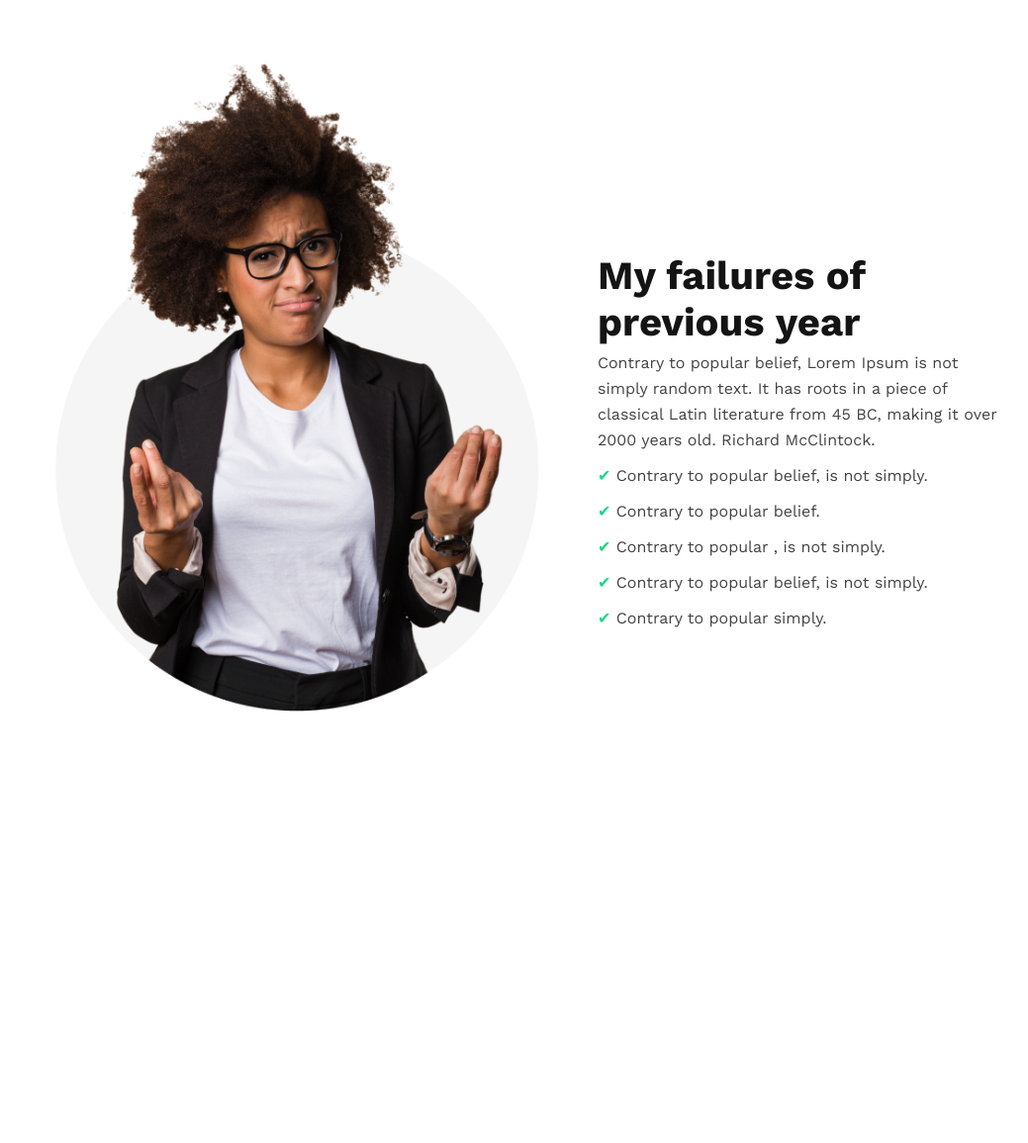
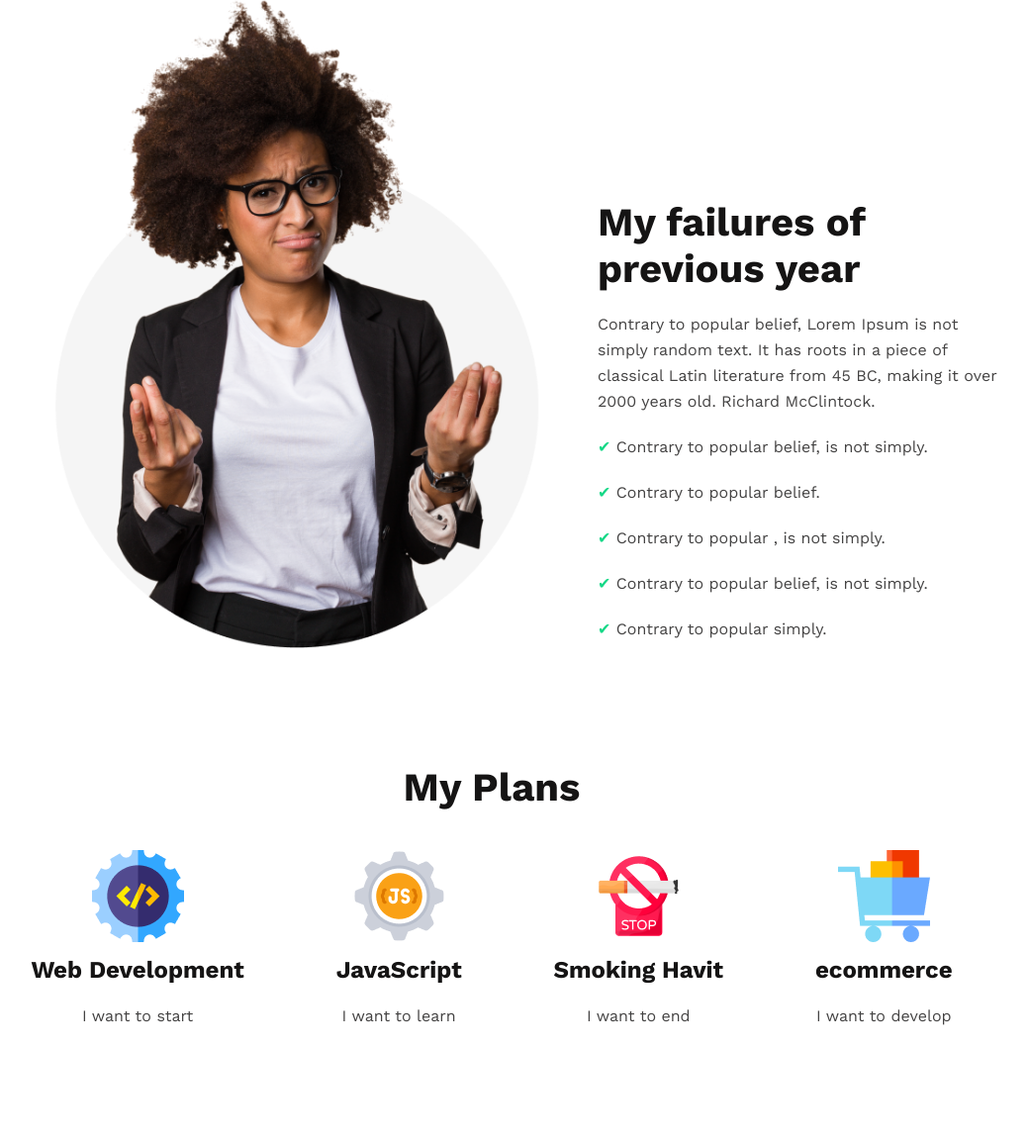
Before and after one commit to marjanhasan/new-year-new-me, a plain HTML site: page index.html in a window 1280 px wide. Shown: the part 878-2033 px from the top of the page at 99% size, without its empty margins (143-1182 px from the left). Before the commit the page ends 1729 px from the top, so only its background shows below. Drawn offline with nearby package versions, Linux system fonts and the light colour scheme.

Commit message:
second section added from main section

```diff
--- a/css/style.css
+++ b/css/style.css
@@ -11,6 +11,7 @@ a{
 .title {
     font-weight: 700;
     color: #151414;
+    padding: 10px 0;
 }
 
 .description {
@@ -18,6 +19,7 @@ a{
     color: #444343;
     font-size: 16px;
     line-height: 26px;
+    padding: 10px 0;
 }
 
 /* primary section end */
@@ -76,10 +78,6 @@ nav ul li a {
     line-height: 76px;
 }
 
-.banner p{
-    padding: 20px 0;
-}
-
 .banner button{
     background: #F15B22;
     padding: 10px 15px;
@@ -98,9 +96,11 @@ nav ul li a {
 main{
     width: 80%;
     margin: auto;
-    padding: 10% 0;
+    padding: 5% 0;
 }
-
+main section{
+    padding-bottom: 10%;
+}
 .first-section{
     display: flex;
 }
@@ -118,10 +118,18 @@ main{
     font-size: 40px;
 }
 
-.story p{
-    padding: 5px 0;
-}
-
 .story p span{
     color: #16D887;
 }
+
+main .second-section h2{
+    text-align: center;
+    font-size: 40px;
+}
+
+.plans{
+    display: flex;
+    justify-content: space-around;
+    text-align: center;
+    margin-top: 30px;
+}
--- a/index.html
+++ b/index.html
@@ -63,6 +63,32 @@
                 <p class="description"><span>✔</span> Contrary to popular simply.</p>
             </div>
         </section>
+
+        <section class="second-section">
+            <h2 class="title">My Plans</h2>
+            <div class="plans">
+                <div class="plan">
+                    <img src="./images/icons/web.png" alt="">
+                    <h1 class="title">Web Development</h1>
+                    <p class="description">I want to start</p>
+                </div>
+                <div class="plan">
+                    <img src="./images/icons/js.png" alt="">
+                    <h1 class="title">JavaScript</h1>
+                    <p class="description">I want to learn</p>
+                </div>
+                <div class="plan">
+                    <img src="./images/icons/smoke.png" alt="">
+                    <h1 class="title">Smoking Havit</h1>
+                    <p class="description">I want to end</p>
+                </div>
+                <div class="plan">
+                    <img src="./images/icons/ecom.png" alt="">
+                    <h1 class="title">ecommerce</h1>
+                    <p class="description">I want to develop</p>
+                </div>
+            </div>
+        </section>
     </main>
 </body>
 
```
